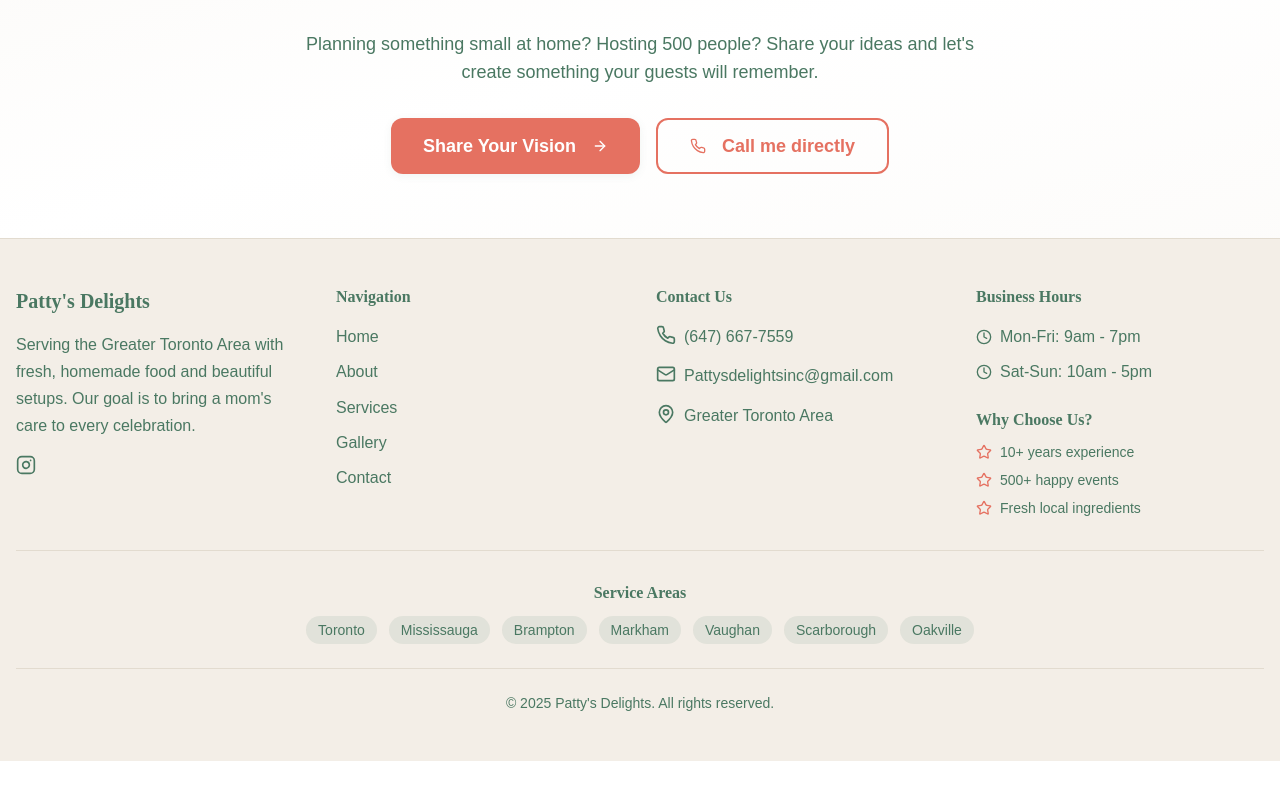
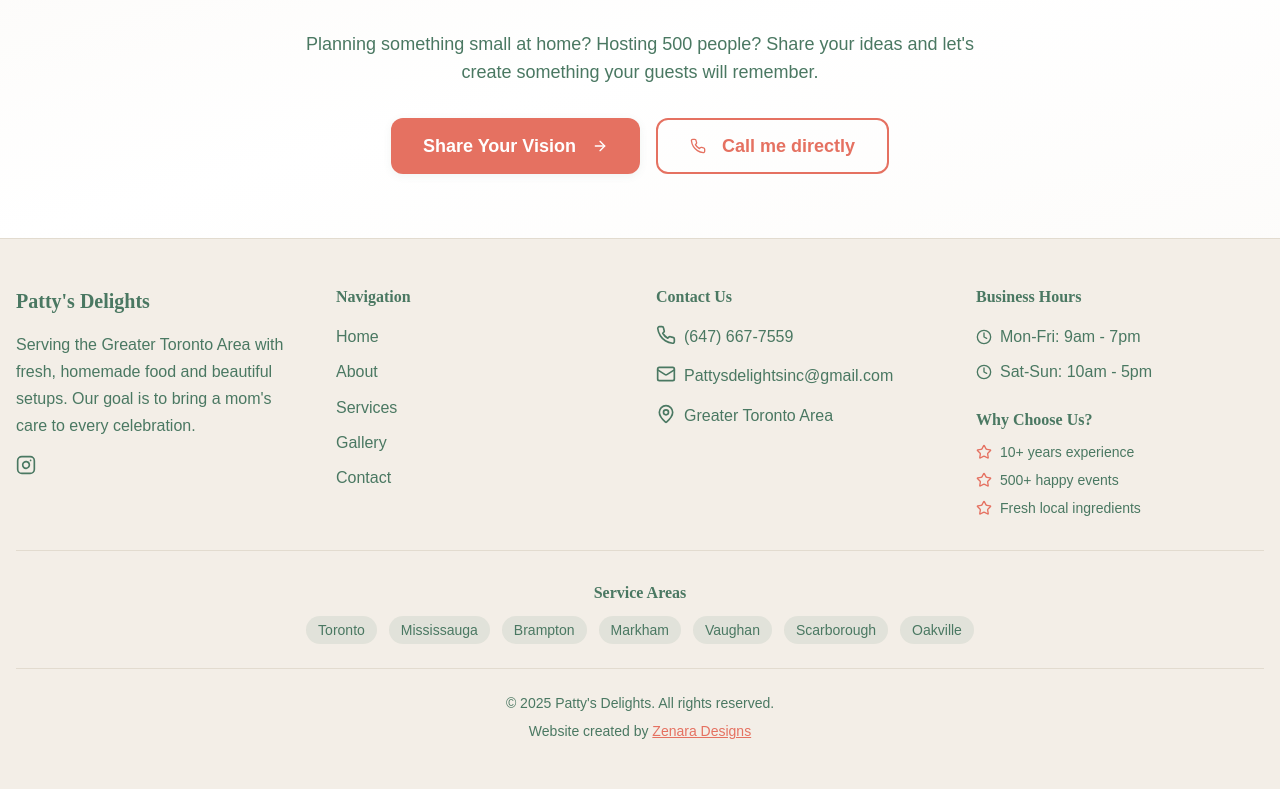
Before and after one commit to zenaradesignsorg/pattysdelights, a React (Vite) app: page / in a window 1280 px wide. Shown: the part 5587-6376 px from the top of the page. Before the commit the page ends 6348 px from the top, so only its background shows below. Built offline with nearby package versions, Linux system fonts and the light colour scheme; no server answers; the HTML template or start-up script is replaced by a standard one.

Commit message:
Add Zenara Designs credit to Footer component

```diff
--- a/src/components/Footer.tsx
+++ b/src/components/Footer.tsx
@@ -161,6 +161,18 @@ const Footer = memo(() => {
         {/* Copyright */}
         <div className="text-center text-sm text-muted-foreground pt-6 border-t border-border">
           <p>&copy; {new Date().getFullYear()} Patty's Delights. All rights reserved.</p>
+          <p className="mt-2">
+            Website created by{" "}
+            <a
+              href="https://zenaradesigns.com"
+              target="_blank"
+              rel="noopener noreferrer"
+              onClick={() => trackExternalLink("https://zenaradesigns.com", "Zenara Designs")}
+              className="text-primary hover:text-coral transition-colors underline"
+            >
+              Zenara Designs
+            </a>
+          </p>
         </div>
       </div>
     </footer>
```
